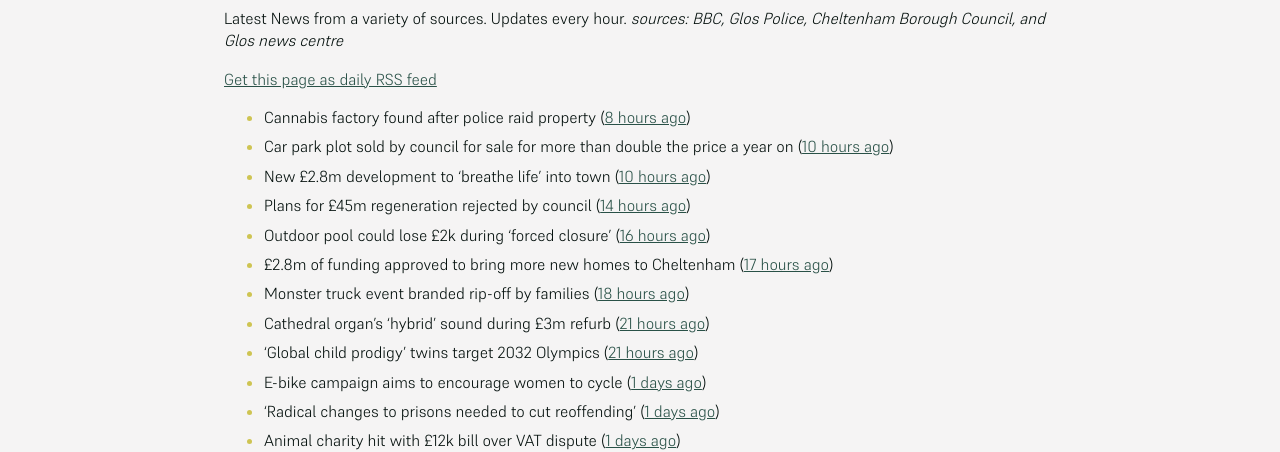
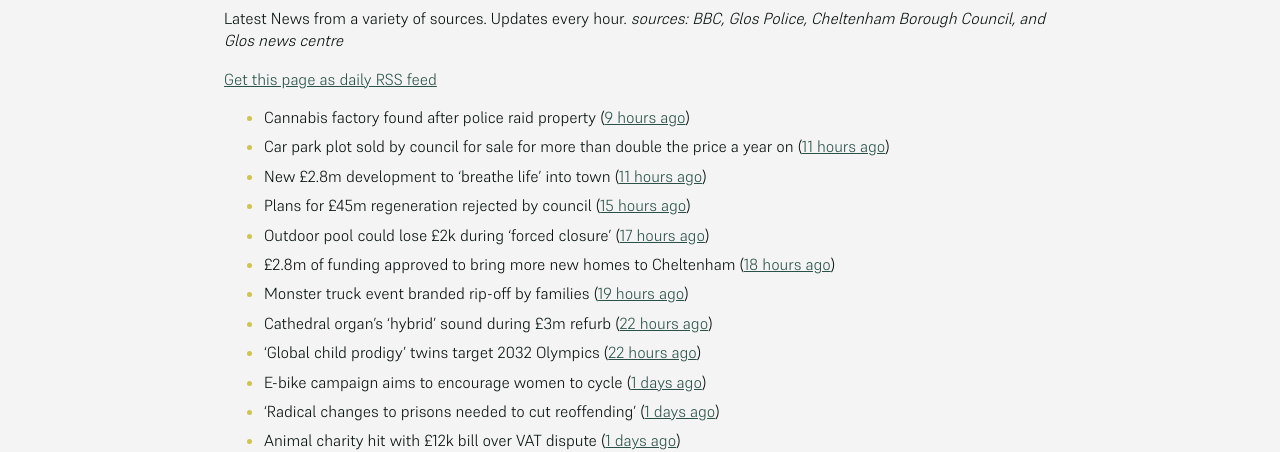
Before and after one commit to mat-0/cheltenham-open-data, a Jekyll site: the page built from _pages/news.md, in a window 1280 px wide. Shown: the part 266-718 px from the top of the page. Built offline with Jekyll 4.4.1, drawn with Linux system fonts in a browser that asks for light colours.

Commit message:
Updated 2025-07-03 03:23:18

```diff
--- a/_pages/news.md
+++ b/_pages/news.md
@@ -12,15 +12,15 @@ _sources: BBC, Glos Police, Cheltenham Borough Council, and Glos news centre_
 [Get this page as daily RSS feed](/daily.rss)
 
 <!-- news_marker starts -->
-- Cannabis factory found after police raid property ([8 hours ago](https://www.bbc.com/news/articles/cx2jxv80022o))
-- Car park plot sold by council for sale for more than double the price a year on ([10 hours ago](https://gloucesternewscentre.co.uk/car-park-plot-sold-by-council-for-sale-for-more-than-double-the-price-a-year-on/))
-- New £2.8m development to 'breathe life' into town ([10 hours ago](https://www.bbc.com/news/articles/cvg8n8djp0no))
-- Plans for £45m regeneration rejected by council ([14 hours ago](https://www.bbc.com/news/articles/ckg3jn2207ro))
-- Outdoor pool could lose £2k during 'forced closure' ([16 hours ago](https://www.bbc.com/news/articles/cvg885vxldgo))
-- £2.8m of funding approved to bring more new homes to Cheltenham ([17 hours ago](https://www.cheltenham.gov.uk/news/article/3027/28m_of_funding_approved_to_bring_more_new_homes_to_cheltenham))
-- Monster truck event branded rip-off by families ([18 hours ago](https://www.bbc.com/news/articles/c4gdmy874q4o))
-- Cathedral organ's 'hybrid' sound during £3m refurb ([21 hours ago](https://www.bbc.com/news/articles/cy4nngn7pgxo))
-- 'Global child prodigy' twins target 2032 Olympics ([21 hours ago](https://www.bbc.com/news/articles/c0k7x723zr1o))
+- Cannabis factory found after police raid property ([9 hours ago](https://www.bbc.com/news/articles/cx2jxv80022o))
+- Car park plot sold by council for sale for more than double the price a year on ([11 hours ago](https://gloucesternewscentre.co.uk/car-park-plot-sold-by-council-for-sale-for-more-than-double-the-price-a-year-on/))
+- New £2.8m development to 'breathe life' into town ([11 hours ago](https://www.bbc.com/news/articles/cvg8n8djp0no))
+- Plans for £45m regeneration rejected by council ([15 hours ago](https://www.bbc.com/news/articles/ckg3jn2207ro))
+- Outdoor pool could lose £2k during 'forced closure' ([17 hours ago](https://www.bbc.com/news/articles/cvg885vxldgo))
+- £2.8m of funding approved to bring more new homes to Cheltenham ([18 hours ago](https://www.cheltenham.gov.uk/news/article/3027/28m_of_funding_approved_to_bring_more_new_homes_to_cheltenham))
+- Monster truck event branded rip-off by families ([19 hours ago](https://www.bbc.com/news/articles/c4gdmy874q4o))
+- Cathedral organ's 'hybrid' sound during £3m refurb ([22 hours ago](https://www.bbc.com/news/articles/cy4nngn7pgxo))
+- 'Global child prodigy' twins target 2032 Olympics ([22 hours ago](https://www.bbc.com/news/articles/c0k7x723zr1o))
 - E-bike campaign aims to encourage women to cycle ([1 days ago](https://www.bbc.com/news/articles/c9w11l9y7qno))
 - 'Radical changes to prisons needed to cut reoffending' ([1 days ago](https://www.bbc.com/news/articles/cm2zz75v286o))
 - Animal charity hit with £12k bill over VAT dispute ([1 days ago](https://www.bbc.com/news/articles/cglzy4518y9o))
```
Also changed, not shown: _data/flood.json (+5 -27 lines), index.md (+3 -3 lines).
